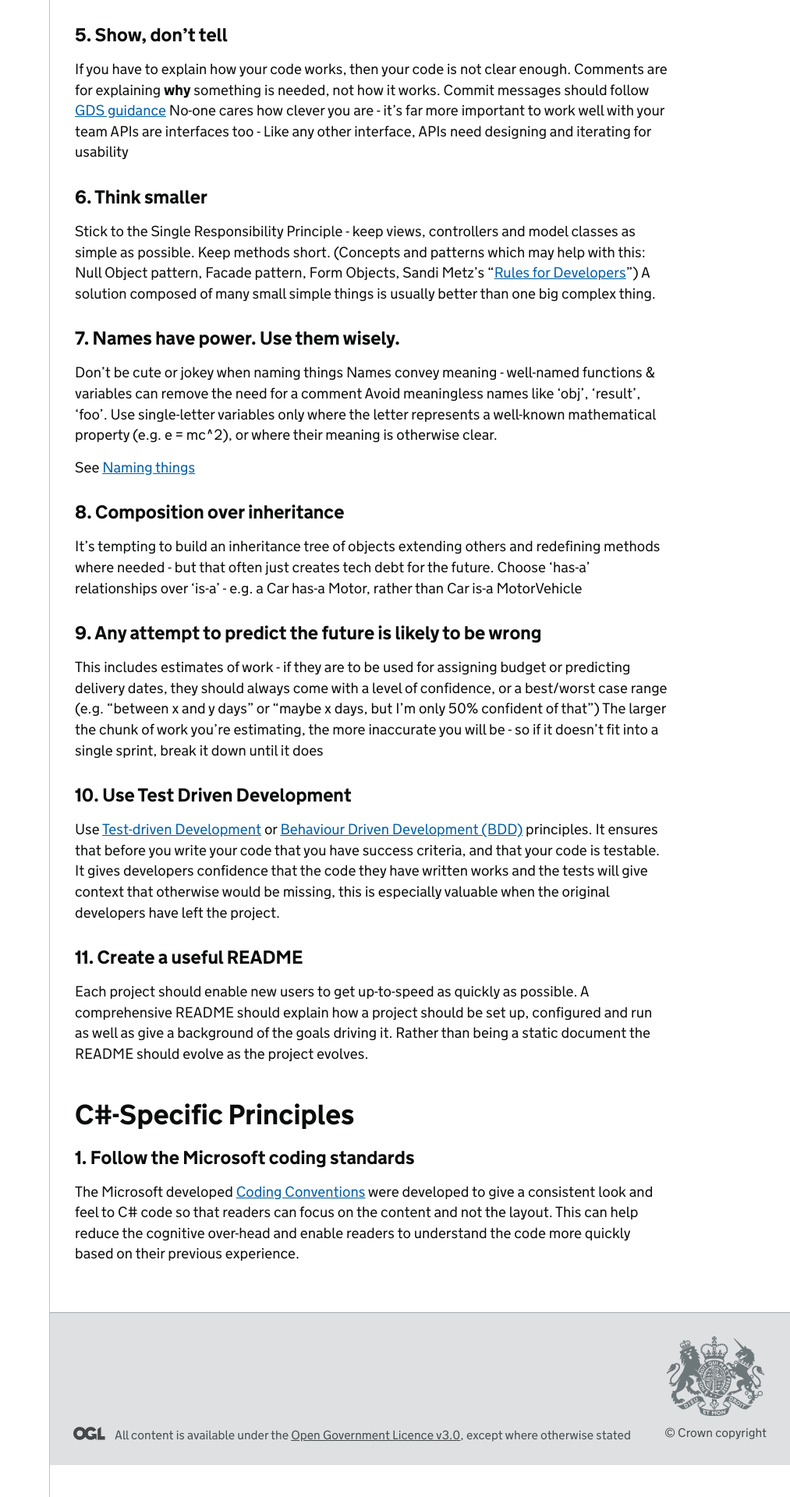
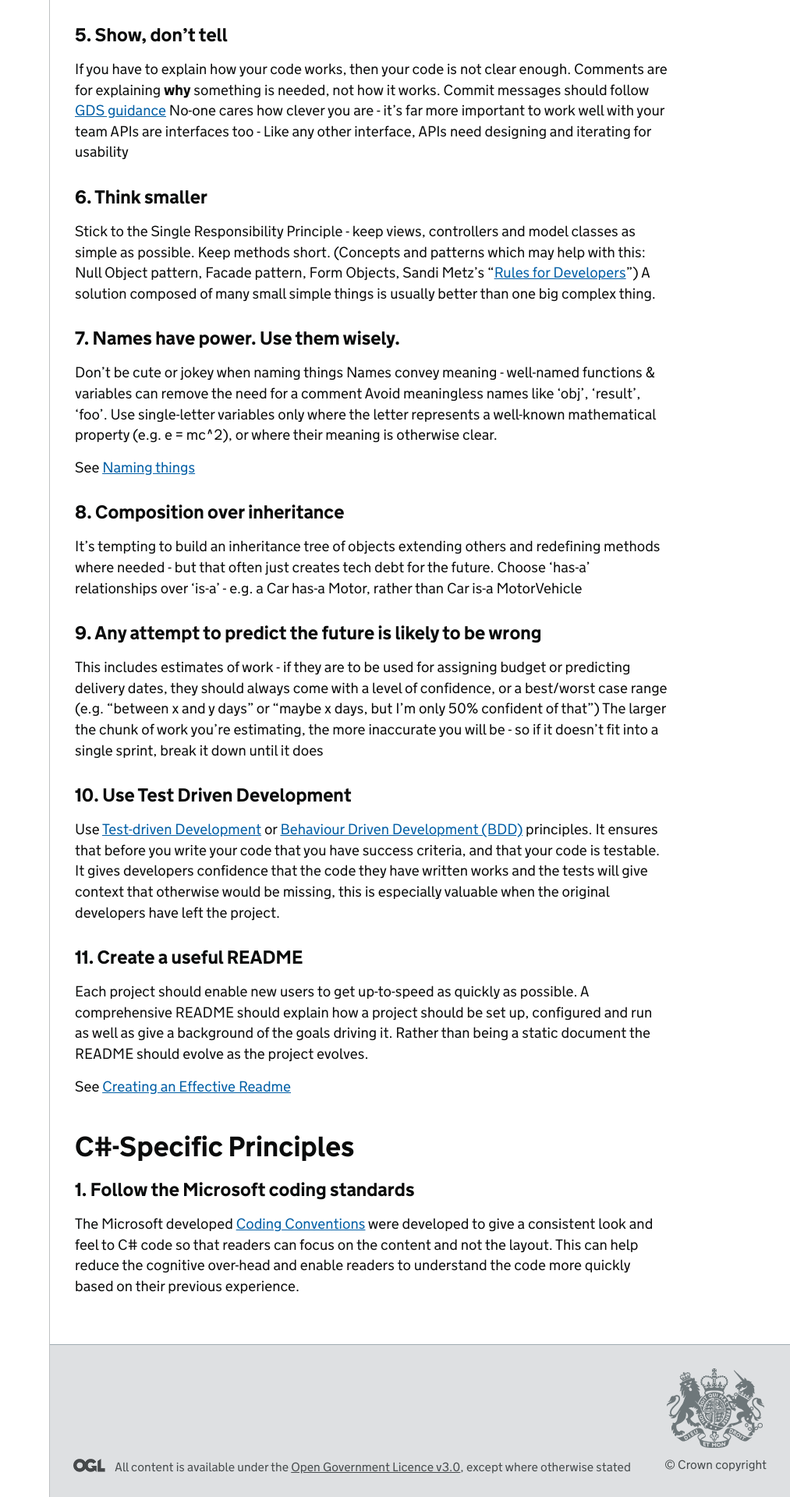
Before and after one commit to SkillsFundingAgency/das-technical-guidance, a Jekyll site: the page built from principles/coding-principles.md, in a window 1280 px wide. Shown: the part 1387-3307 px from the top of the page at 78% size, without its empty margins (267-1280 px from the left). Built offline with Jekyll 4.4.1, drawn with Linux system fonts in a browser that asks for light colours.

Commit message:
Adds link to creating effective readme page from coding principles page

```diff
--- a/principles/coding-principles.md
+++ b/principles/coding-principles.md
@@ -69,6 +69,8 @@ Use [Test-driven Development](https://en.wikipedia.org/wiki/Test-driven_developm
 ### 11. Create a useful README
 Each project should enable new users to get up-to-speed as quickly as possible. A comprehensive README should explain how a project should be set up, configured and run as well as give a background of the goals driving it. Rather than being a static document the README should evolve as the project evolves.
 
+See [Creating an Effective Readme]({{ 'standards/source-control#creating-an-effective-readme' | relative_url }})
+
 ## C#-Specific Principles
 
 ### 1. Follow the Microsoft coding standards
```
